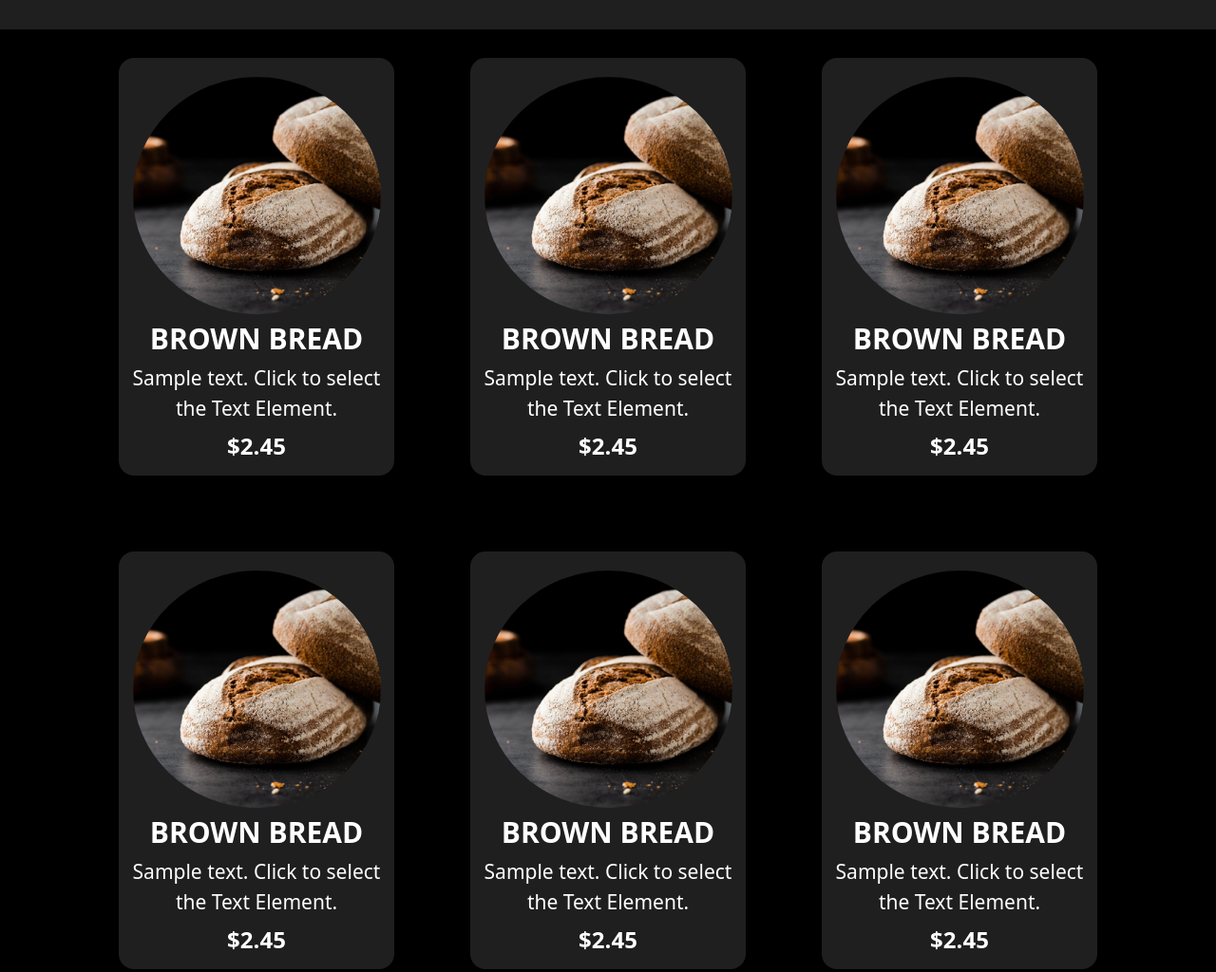
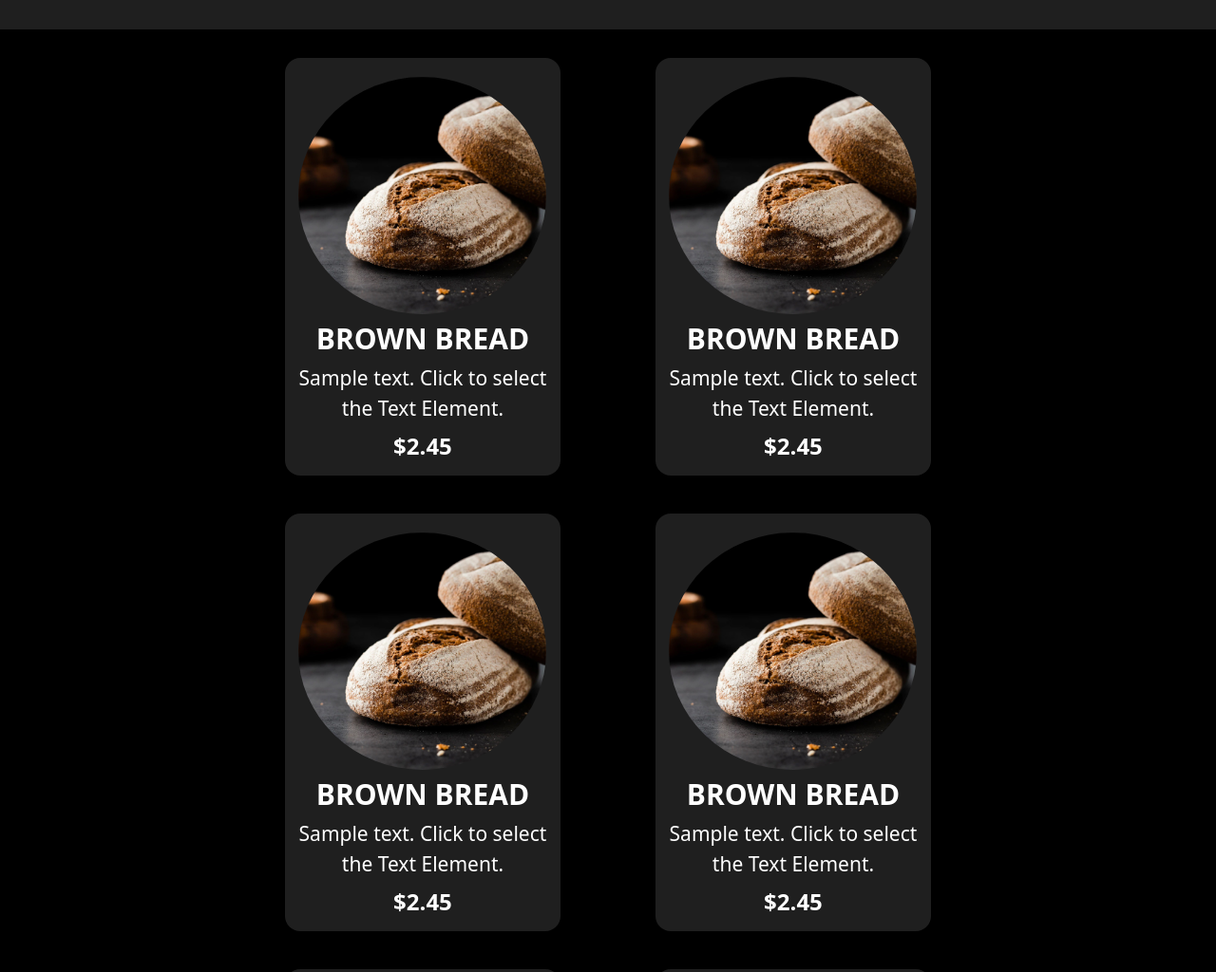
Before and after one commit to MohitSojitra123/tailwind_project, a website: page src/index.html in a window 1280 px wide. Shown: the part 939-1963 px from the top of the page at 95% size. Drawn offline with nearby package versions, Linux system fonts and the light colour scheme.

Commit message:
programs

```diff
--- a/src/index.html
+++ b/src/index.html
@@ -90,9 +90,9 @@
     <!-- section 2 -->
      <div class="w-[90%] h-auto bg-black m-auto mt-[30px]">
 
-        <div class="row w-[100%] h-auto flex justify-center gap-[80px] items-center flex-wrap">
+        <div class="row w-[90%] h-auto flex justify-center m-auto gap-[40px_100px] items-center flex-wrap">
 
-            <div class="card bg-[#1F1F1F] w-[290px] h-[440px] py-[20px] rounded-2xl">
+            <div class="card bg-[#1F1F1F] w-[290px] h-[440px] py-[20px]  rounded-2xl">
 
                 <div class="sub_card w-[100%] h-[250px]  flex justify-center items-center">
                     <img src="./photo/im6.jpg" class="rounded-[50%] w-[90%] h-[100%]" alt="">
```
Also changed, not shown: src/output.css.
